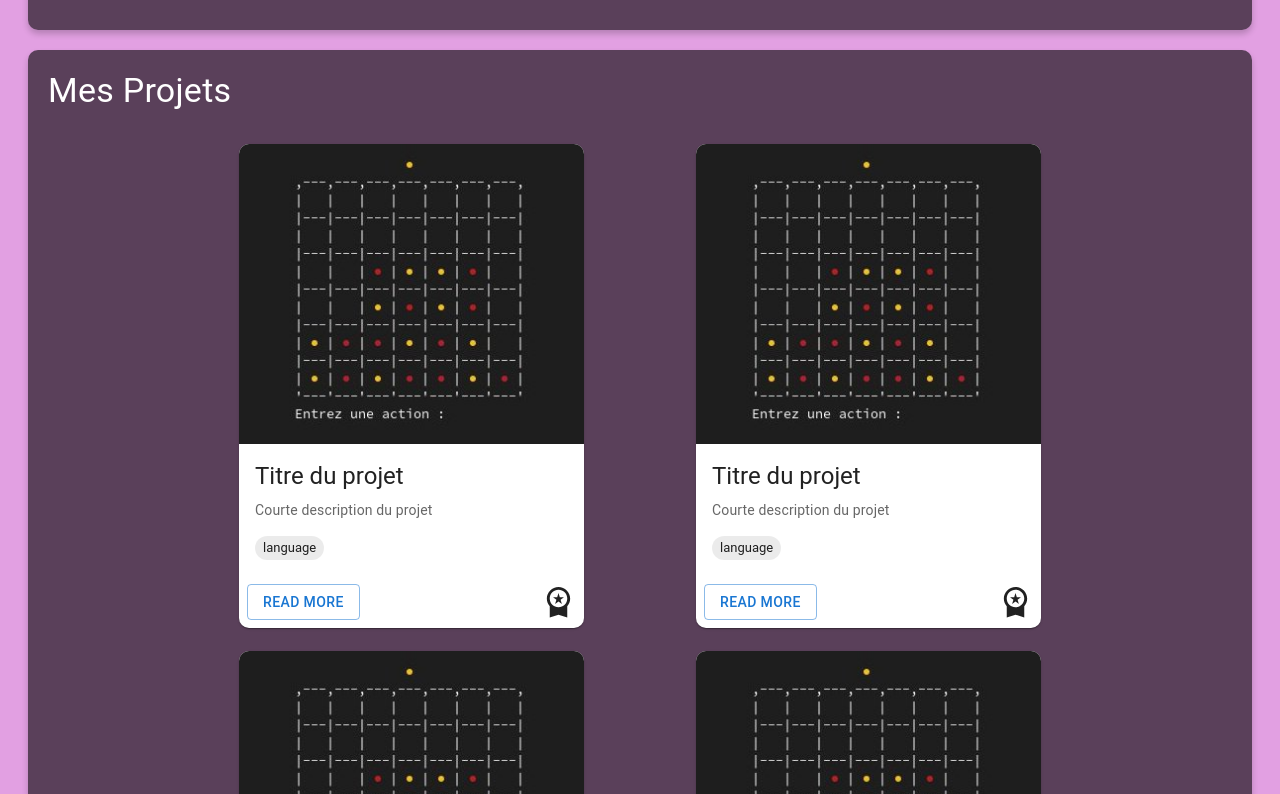
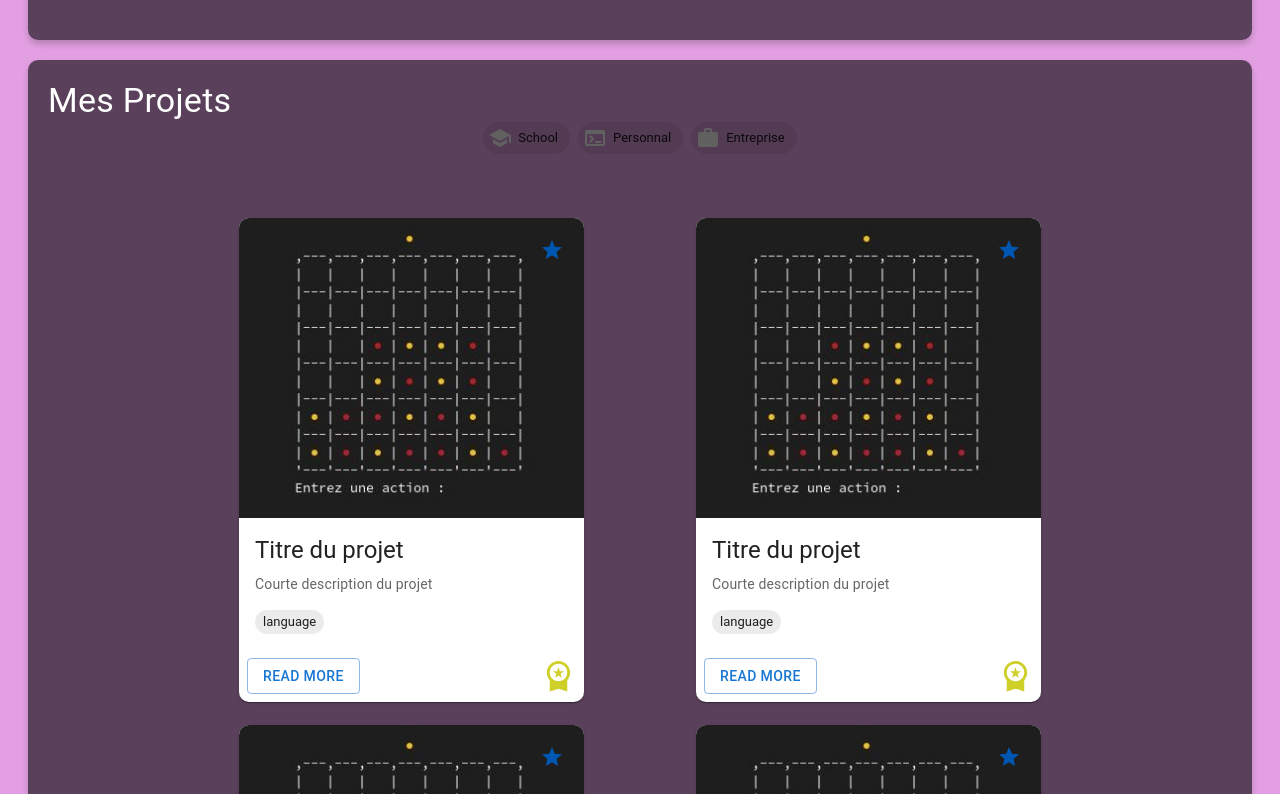
Before and after one commit to DuncanC42/portfolio-react, a React (Vite) app: page / in a window 1280 px wide. Shown: the part 886-1680 px from the top of the page. Built offline with nearby package versions, Linux system fonts and the light colour scheme.

Commit message:
Add an icon at the projectCard, project gallery filter buttons added, Timeline box fit content

```diff
--- a/src/components/projectsGallery/ProjectCard.css
+++ b/src/components/projectsGallery/ProjectCard.css
@@ -10,6 +10,10 @@
     margin-top: 5%;
 }
 
+.iconContainer>svg{
+    color: #cfcf29;
+}
+
 .projectCard button:hover{
     background-color: #ff3636;
     color: white;
@@ -20,3 +24,12 @@
     display: flex;
     align-items: center;
 }
+
+.cornerIcon {
+    position: absolute;
+    top: 16px;
+    right: 16px;
+    border-radius: 50%;
+    padding: 4px;
+    color: #0056b3;
+}
--- a/src/components/projectsGallery/ProjectCard.jsx
+++ b/src/components/projectsGallery/ProjectCard.jsx
@@ -1,11 +1,14 @@
-import {Button, Card, CardActions, CardContent, CardMedia, Chip, Stack, Typography} from "@mui/material";
+import {Button, Card, CardActions, CardContent, CardMedia, Chip, Stack, Tooltip, Typography} from "@mui/material";
 import './ProjectCard.css';
-import {WorkspacePremium} from "@mui/icons-material";
+import {Star, WorkspacePremium} from "@mui/icons-material";
 
 export const ProjectCard = () => {
     return (
         <div className="projectCard">
-            <Card sx={{maxWidth: 345}}>
+            <Card sx={{maxWidth: 345, position: 'relative'}}> {/* Add position: relative */}
+                <div className="cornerIcon">
+                    <Star fontSize="medium"/>
+                </div>
                 <CardMedia
                     component="img"
                     alt="green iguana"
@@ -27,9 +30,11 @@ export const ProjectCard = () => {
                 </CardContent>
                 <CardActions>
                     <Button variant="outlined">Read More</Button>
-                    <span className="iconContainer">
-                        <WorkspacePremium fontSize="large"></WorkspacePremium>
-                    </span>
+                    <Tooltip title="Contenu de la tooltip" arrow>
+                        <span className="iconContainer">
+                            <WorkspacePremium fontSize="large"></WorkspacePremium>
+                        </span>
+                    </Tooltip>
                 </CardActions>
             </Card>
         </div>
--- a/src/components/projectsGallery/ProjectGallery.css
+++ b/src/components/projectsGallery/ProjectGallery.css
@@ -6,3 +6,10 @@
     width: auto;
     justify-content: center;
 }
+
+.projectsFilter {
+    display: flex;
+    flex-direction: row;
+    justify-content: center;
+    margin-bottom: 2em;
+}
--- a/src/components/projectsGallery/ProjectGallery.jsx
+++ b/src/components/projectsGallery/ProjectGallery.jsx
@@ -1,9 +1,37 @@
 import {Container} from "../container/Container.jsx";
 import {ProjectCard} from "./ProjectCard.jsx";
 import './ProjectGallery.css';
+import {Chip, Stack} from "@mui/material";
+import DoneIcon from '@mui/icons-material/Done';
+import {School, Terminal, Work} from "@mui/icons-material";
+
+function handleDelete() {
+    console.log('You clicked the delete icon.');
+}
+
 export const ProjectGallery = () => {
     return (
         <Container id="projectContainer" title="Mes Projets">
+            <div className="projectsFilter">
+                <Stack direction="row" spacing={1}>
+                    <Chip
+                        label="School"
+                        onClick={handleDelete}
+                        icon={<School/>}
+                    />
+                    <Chip
+                        label="Personnal"
+                        onClick={handleDelete}
+                        icon={<Terminal/>}
+                    />
+                    <Chip
+                        label="Entreprise"
+                        onClick={handleDelete}
+                        icon={<Work/>}
+                    />
+                </Stack>
+            </div>
+
             <div className="ProjectGallery">
                 <ProjectCard></ProjectCard>
                 <ProjectCard></ProjectCard>
--- a/src/components/timeline/Timeline.css
+++ b/src/components/timeline/Timeline.css
@@ -3,3 +3,8 @@
     flex-direction: row;
     align-items: center;
 }
+
+#eventContainerDetails{
+    width: fit-content;
+    padding: 25px;
+}
--- a/src/components/timeline/Timeline.jsx
+++ b/src/components/timeline/Timeline.jsx
@@ -33,7 +33,7 @@ export const ProjectTimeline = () => {
                         <TimelineConnector/>
                     </TimelineSeparator>
                     <TimelineContent sx={{py: '12px', px: 2}}>
-                        <Container>
+                        <Container containerId="eventContainerDetails">
                             <h3>Titre du Projet</h3>
                             <div className="location">
                                 <LocationOn fontSize="small"/>
--- a/vite.config.js
+++ b/vite.config.js
@@ -4,5 +4,4 @@ import react from '@vitejs/plugin-react-swc'
 // https://vite.dev/config/
 export default defineConfig({
   plugins: [react()],
-  base: "/portfolio-react",
 })
```
